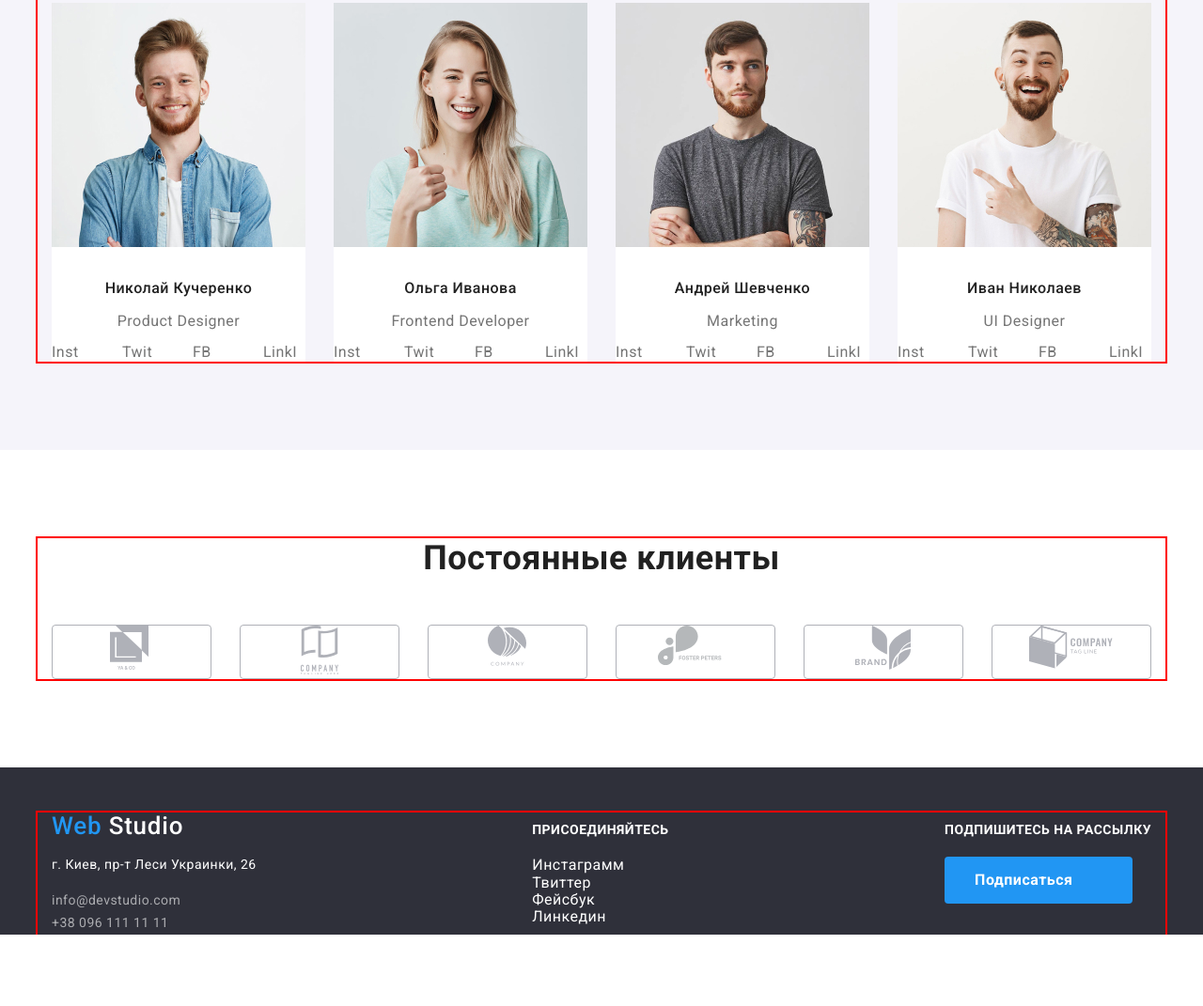
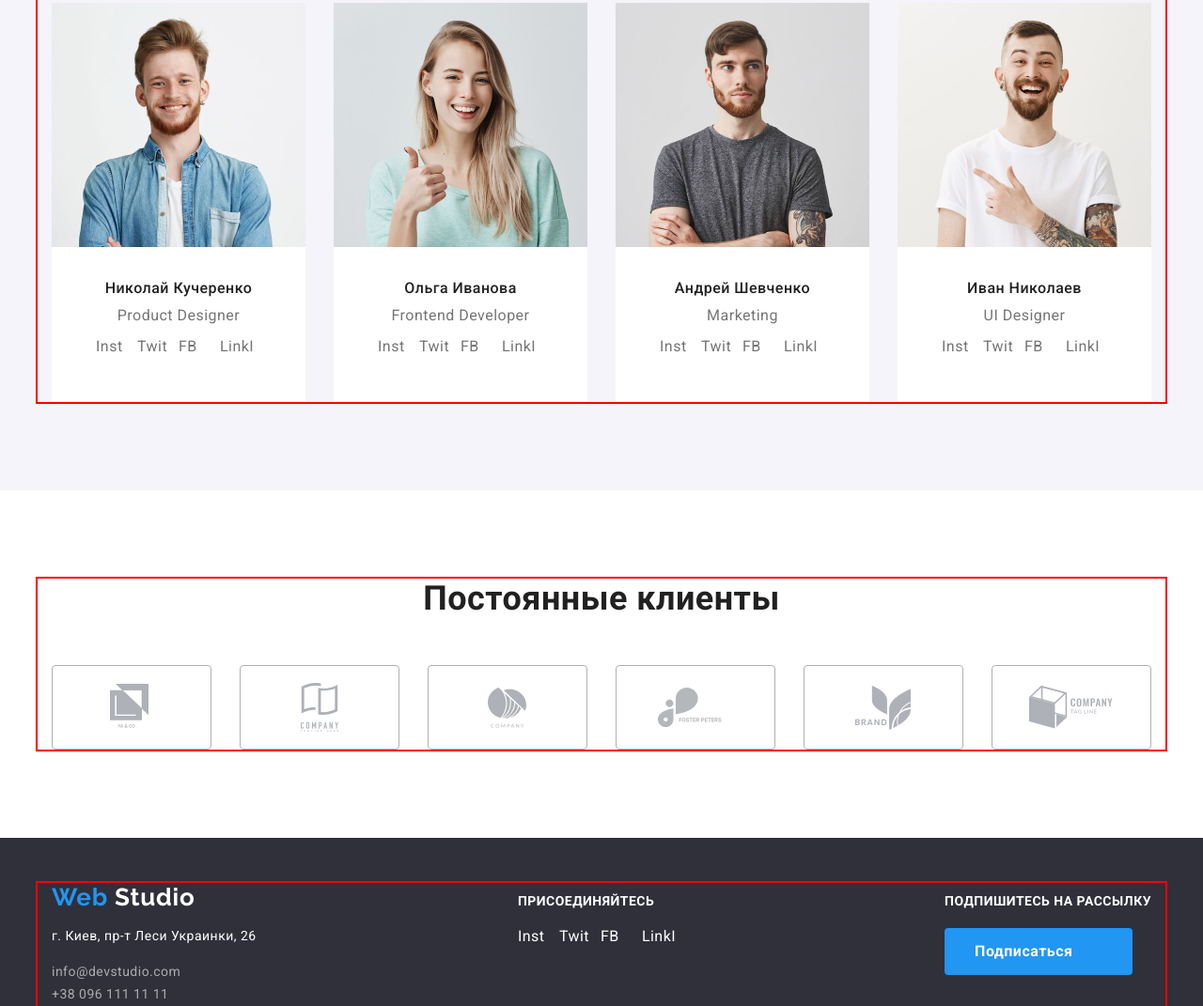
Before and after one commit to Feride-Sham/goit-markup-hw-03., a plain HTML site: page index.html in a window 1280 px wide. Shown: the part 1292-2363 px from the top of the page at 94% size. Before the commit the page ends 2287 px from the top, so only its background shows below. Drawn offline with nearby package versions, Linux system fonts and the light colour scheme.

Commit message:
Правки

```diff
--- a/css/main.css
+++ b/css/main.css
@@ -53,7 +53,8 @@ h3 {
 
 /* ----------------стилизация шапки сайта----------------- */
 /* ---логотип--- */
-.navigation .logo a {
+.navigation .logo {
+  display: block;
   font-family: Raleway, sans-serif;
   font-weight: 700;
   font-size: 26px;
@@ -167,10 +168,22 @@ h3 {
 /* -------стилизация блока Преимущества Студии--------*/
 .advantages {
   padding-top: 92.5px;
+  padding-bottom: 94px;
 }
-.advantages h2 {
+
+.invisible-title {
   margin-top: 0px;
   margin-bottom: 0px;
+  position: absolute;
+  width: 1px;
+  height: 1px;
+  margin: -1px;
+  border: 0;
+  padding: 0;
+  white-space: nowrap;
+  clip-path: inset(100%);
+  clip: rect(0 0 0 0);
+  overflow: hidden;
 }
 
 .advantages-img {
@@ -211,6 +224,10 @@ h3 {
 }
 
 /* -------стилизация блока Чем мы занимаемся--------*/
+.examples {
+  padding-top: 0px;
+}
+
 .examples h2 {
   margin-top: 0px;
   margin-bottom: 50px;
@@ -226,7 +243,7 @@ h3 {
   margin-bottom: 0px;
 
   color: var(--title-text-color);
-  background: rgba(47, 48, 58, 0.8);
+
   font-weight: 700;
   font-size: 14px;
   line-height: 1.14;
@@ -239,12 +256,14 @@ h3 {
   flex-wrap: wrap;
 }
 
-.example-list .item {
+.example-item {
   width: calc((100% - 2 * 30px) / 3);
   margin-right: 30px;
+
+  background: rgba(47, 48, 58, 0.8);
 }
 
-.example-list .item:nth-child(3n) {
+.example-item:nth-child(3n) {
   margin-right: 0px;
 }
 
@@ -279,6 +298,7 @@ h3 {
 
 .staff p {
   margin-bottom: 15px;
+  margin-top: 0px;
 
   font-weight: 400;
   font-size: 16px;
@@ -286,18 +306,25 @@ h3 {
   text-align: center;
 }
 
-.networks a {
+.icon a {
+  display: block;
+  width: 44px;
+  height: 44px;
+
   color: var(--main-text-color);
   text-decoration: none;
 }
 
-.networks a:hover,
-.networks a:focus {
+.icon a:hover,
+.icon a:focus {
   color: var(--accent-color);
 }
 .networks {
   display: flex;
   flex-wrap: wrap;
+  justify-content: center;
+
+  margin-bottom: 24px;
 }
 
 .staff-list {
@@ -337,17 +364,23 @@ h3 {
 }
 
 .customer a {
-  display: block;
+  display: flex;
   align-items: center;
 }
 
 .customer .item {
+  display: flex;
   width: calc((100% - 5 * 30px) / 6);
+  height: 90px;
   margin-right: 30px;
-
+  justify-content: center;
   text-align: center;
   border-radius: 4px;
   border: 1px solid #afb1b8;
+}
+
+.customer .item:hover {
+  border: 1px solid #2196f3;
 }
 
 .customer .item:nth-child(6n) {
@@ -391,13 +424,13 @@ h3 {
   line-height: 1.71;
 }
 
-.footer .networks {
+.footer .icon a {
   color: var(--title-text-color);
   text-decoration: none;
 }
 
-.footer .networks:hover,
-.footer .networks:focus {
+.footer .icon a:hover,
+.footer .icon a:focus {
   color: var(--accent-color);
 }
 
--- a/index.html
+++ b/index.html
@@ -21,9 +21,9 @@
       <!--навигация по сайту-->
       <div class="container main-nav">
         <nav class="navigation main-nav">
-          <div class="logo">
-            <a href="./"> <span class="logo-web">Web</span> Studio </a>
-          </div>
+          <a class="logo" href="./">
+            <span class="logo-web">Web</span> Studio
+          </a>
 
           <ul class="list site-nav">
             <li class="item"><a href="" class="nav-link current">Студия</a></li>
@@ -66,7 +66,7 @@
       <section class="advantages">
         <div class="container">
           <!-- заголовок скрыть в css-->
-          <h2 hidden="true">Преимущества Студии</h2>
+          <h2 class="invisible-title">Преимущества Студии</h2>
 
           <ul class="feature-list list">
             <li class="item">
@@ -111,11 +111,11 @@
           <h2>Чем мы занимаемся</h2>
 
           <ul class="example-list list">
-            <li class="item">
+            <li class="example-item">
               <img src="./image/box1.jpg" alt="Ноутбук" width="370" />
               <h3>Десктопные приложения</h3>
             </li>
-            <li class="item">
+            <li class="example-item">
               <img src="./image/box2.jpg" alt="Мобильный телефон" width="370" />
               <h3>Мобильные приложения</h3>
             </li>
@@ -145,16 +145,16 @@
               <p>Product Designer</p>
 
               <ul class="networks list">
-                <li class="item">
+                <li class="icon">
                   <a href="" aria-label="Ссылка на Инстаграмм">Inst</a>
                 </li>
-                <li class="item">
+                <li class="icon">
                   <a href="" aria-label="Ссылка на Твиттер">Twit</a>
                 </li>
-                <li class="item">
+                <li class="icon">
                   <a href="" aria-label="Ссылка на Фейсбук">FB</a>
                 </li>
-                <li class="item">
+                <li class="icon">
                   <a href="" aria-label="Ссылка на Линкедин">LinkI</a>
                 </li>
               </ul>
@@ -172,20 +172,19 @@
               <p>Frontend Developer</p>
 
               <ul class="networks list">
-              <li class="item">
+                <li class="icon">
                   <a href="" aria-label="Ссылка на Инстаграмм">Inst</a>
                 </li>
-              <li class="item">
+                <li class="icon">
                   <a href="" aria-label="Ссылка на Твиттер">Twit</a>
                 </li>
-              <li class="item">
+                <li class="icon">
                   <a href="" aria-label="Ссылка на Фейсбук">FB</a>
                 </li>
-              <li class="item">
+                <li class="icon">
                   <a href="" aria-label="Ссылка на Линкедин">LinkI</a>
                 </li>
               </ul>
-            </li>
             </li>
 
             <!--Сотрудник 3-->
@@ -200,20 +199,19 @@
               <p>Marketing</p>
 
               <ul class="networks list">
-                <li class="item">
+                <li class="icon">
                   <a href="" aria-label="Ссылка на Инстаграмм">Inst</a>
                 </li>
-                <li class="item">
+                <li class="icon">
                   <a href="" aria-label="Ссылка на Твиттер">Twit</a>
                 </li>
-                <li class="item">
+                <li class="icon">
                   <a href="" aria-label="Ссылка на Фейсбук">FB</a>
                 </li>
-                <li class="item">
+                <li class="icon">
                   <a href="" aria-label="Ссылка на Линкедин">LinkI</a>
                 </li>
               </ul>
-              </li>
             </li>
 
             <!--Сотрудник 4-->
@@ -228,20 +226,19 @@
               <p>UI Designer</p>
 
               <ul class="networks list">
-              <li class="item">
+                <li class="icon">
                   <a href="" aria-label="Ссылка на Инстаграмм">Inst</a>
                 </li>
-              <li class="item">
+                <li class="icon">
                   <a href="" aria-label="Ссылка на Твиттер">Twit</a>
                 </li>
-              <li class="item">
+                <li class="icon">
                   <a href="" aria-label="Ссылка на Фейсбук">FB</a>
                 </li>
-              <li class="item">
+                <li class="icon">
                   <a href="" aria-label="Ссылка на Линкедин">LinkI</a>
                 </li>
               </ul>
-            </li>
             </li>
           </ul>
         </div>
@@ -254,7 +251,7 @@
 
           <ul class="list customer">
             <li class="item">
-              <a  href=""><img src="./image/logo1.svg" alt="Логотип" /></a>
+              <a href=""><img src="./image/logo1.svg" alt="Логотип" /></a>
             </li>
             <li class="item">
               <a href=""><img src="./image/logo2.svg" alt="Логотип" /></a>
@@ -303,28 +300,19 @@
 
         <div class="item">
           <b>Присоединяйтесь</b>
-          <ul class="list">
-            <li>
-              <a href="" aria-label="Ссылка на Инстаграмм" class="networks"
-                >Инстаграмм</a
-              >
+          <ul class="networks list">
+            <li class="icon">
+              <a href="" aria-label="Ссылка на Инстаграмм">Inst</a>
             </li>
-            <li>
-              <a href="" aria-label="Ссылка на Твиттер" class="networks"
-                >Твиттер</a
-              >
+            <li class="icon">
+              <a href="" aria-label="Ссылка на Твиттер">Twit</a>
             </li>
-            <li>
-              <a href="" aria-label="Ссылка на Фейсбук" class="networks"
-                >Фейсбук</a
-              >
+            <li class="icon">
+              <a href="" aria-label="Ссылка на Фейсбук">FB</a>
             </li>
-            <li>
-              <a href="" aria-label="Ссылка на Линкедин" class="networks"
-                >Линкедин</a
-              >
+            <li class="icon">
+              <a href="" aria-label="Ссылка на Линкедин">LinkI</a>
             </li>
-          </ul>
         </div>
 
         <div class="item">
```
Also changed, not shown: portfolio.html (+4 -4 lines). Lines whose indentation alone changed are shown as unchanged.
